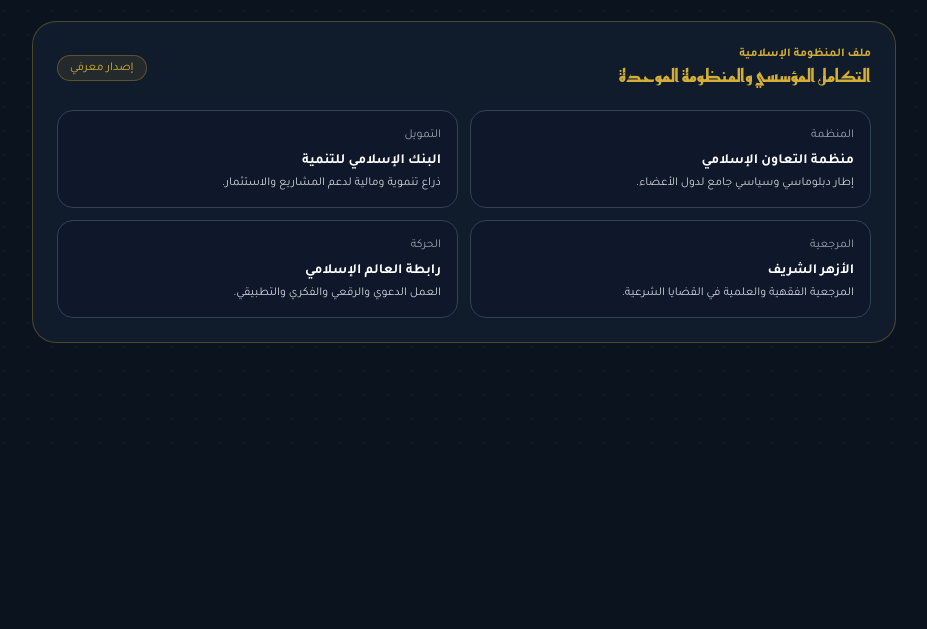
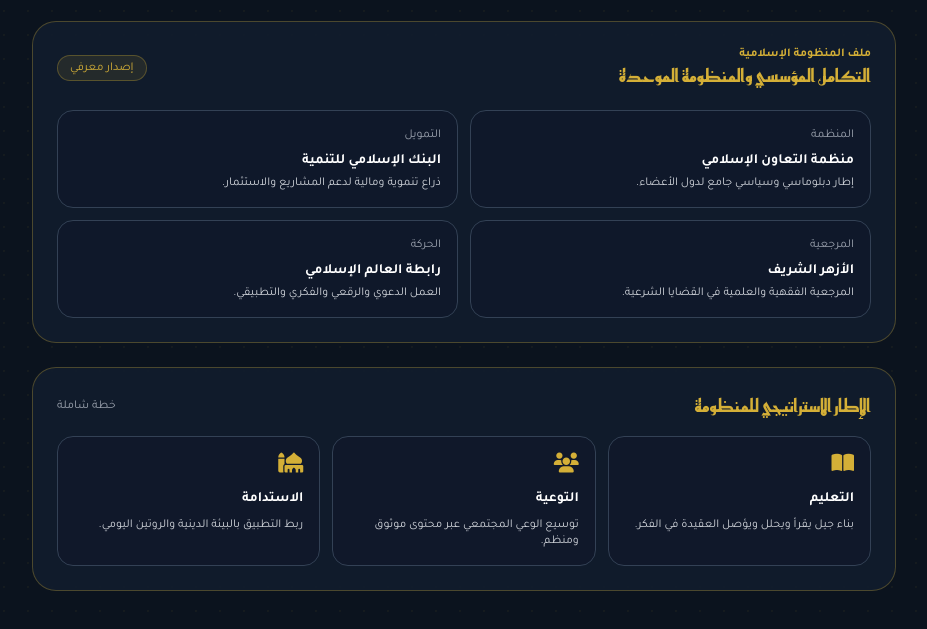
Before and after one commit to moatazbuah-png/zaad-almuslim, a plain HTML site: page index.html in a window 1280 px wide. Shown: the part 985-1614 px from the top of the page, without its empty margins (176-1103 px from the left). Before the commit the page ends 1440 px from the top, so only its background shows below. Drawn offline with nearby package versions, Linux system fonts and the light colour scheme.

Commit message:
إضافة قسم الاستراتيجية والمنظومة الإسلامية إلى الصفحة الرئيسية لزيادة العمق المعرفي

```diff
--- a/index.html
+++ b/index.html
@@ -228,6 +228,30 @@
                     </div>
                 </div>
             </div>
+
+            <div class="glass-card rounded-3xl p-6 border-brand-gold/30">
+                <div class="flex items-center justify-between mb-4">
+                    <h3 class="font-bold text-lg text-brand-gold kufi-title">الإطار الاستراتيجي للمنظومة</h3>
+                    <span class="text-xs text-gray-400">خطة شاملة</span>
+                </div>
+                <div class="grid grid-cols-1 md:grid-cols-3 gap-3 text-sm">
+                    <div class="bg-slate-900/60 border border-slate-700 rounded-2xl p-4">
+                        <div class="text-brand-gold text-xl mb-2"><i class="fa-solid fa-book-open"></i></div>
+                        <p class="font-bold text-white">التعليم</p>
+                        <p class="text-xs text-gray-300 mt-2">بناء جيل يقرأ ويحلل ويؤصل العقيدة في الفكر.</p>
+                    </div>
+                    <div class="bg-slate-900/60 border border-slate-700 rounded-2xl p-4">
+                        <div class="text-brand-gold text-xl mb-2"><i class="fa-solid fa-users"></i></div>
+                        <p class="font-bold text-white">التوعية</p>
+                        <p class="text-xs text-gray-300 mt-2">توسيع الوعي المجتمعي عبر محتوى موثوق ومنظم.</p>
+                    </div>
+                    <div class="bg-slate-900/60 border border-slate-700 rounded-2xl p-4">
+                        <div class="text-brand-gold text-xl mb-2"><i class="fa-solid fa-mosque"></i></div>
+                        <p class="font-bold text-white">الاستدامة</p>
+                        <p class="text-xs text-gray-300 mt-2">ربط التطبيق بالبيئة الدينية والروتين اليومي.</p>
+                    </div>
+                </div>
+            </div>
         </div>
 
         <div id="view-quran" class="tab-view hidden space-y-4">
@@ -407,9 +431,7 @@
             });
         });
 
-        function initNavState() {
-            updateNavState('dashboard');
-        }
+        function initNavState() { updateNavState('dashboard'); }
 
         function switchTab(tabId) {
             document.querySelectorAll('.tab-view').forEach(el => el.classList.add('hidden'));
```
